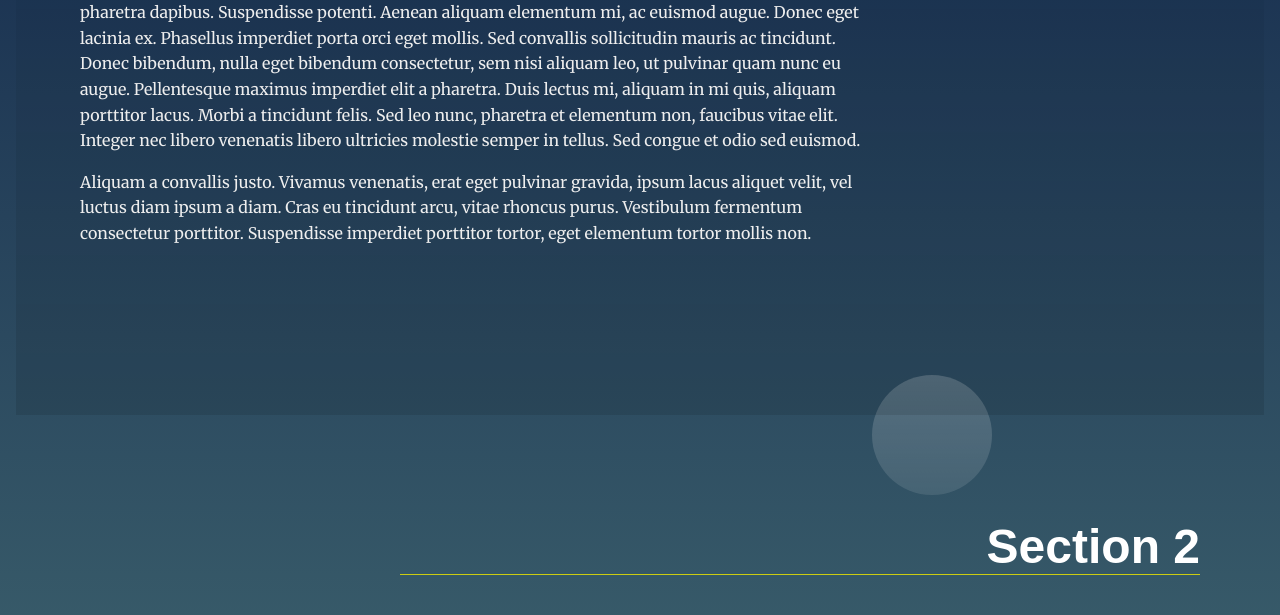
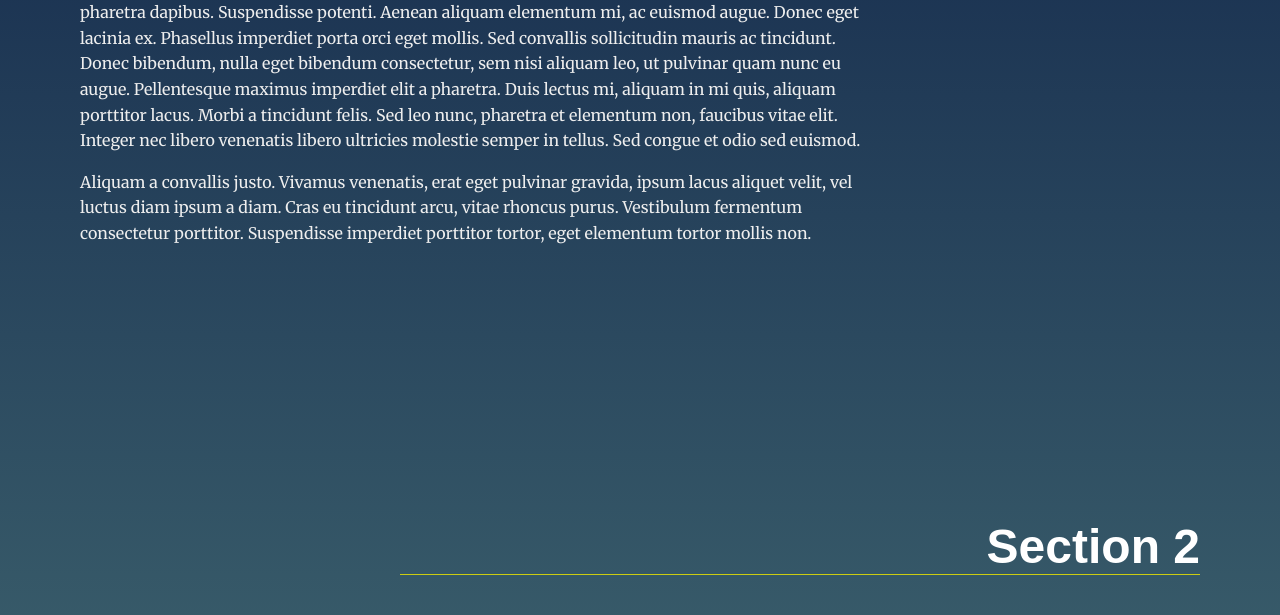
Before and after one commit to dilipagheda/landing-page, a plain HTML site: page index.html in a window 1280 px wide. Shown: the part 696-1311 px from the top of the page. Drawn offline with Linux system fonts and the light colour scheme.

Commit message:
renamed classname in html

```diff
--- a/index.html
+++ b/index.html
@@ -26,7 +26,7 @@
     a data attribute that will populate the li node.
     Adding more sections will automatically populate nav.
     The first section is set to active class by default -->
-    <section id="section1" data-nav="Section 1"  class="your-active-class">
+    <section id="section1" data-nav="Section 1">
       <div class="landing__container">
         <h2>Section 1</h2>
         <p>Lorem ipsum dolor sit amet, consectetur adipiscing elit. Morbi fermentum metus faucibus lectus pharetra dapibus. Suspendisse potenti. Aenean aliquam elementum mi, ac euismod augue. Donec eget lacinia ex. Phasellus imperdiet porta orci eget mollis. Sed convallis sollicitudin mauris ac tincidunt. Donec bibendum, nulla eget bibendum consectetur, sem nisi aliquam leo, ut pulvinar quam nunc eu augue. Pellentesque maximus imperdiet elit a pharetra. Duis lectus mi, aliquam in mi quis, aliquam porttitor lacus. Morbi a tincidunt felis. Sed leo nunc, pharetra et elementum non, faucibus vitae elit. Integer nec libero venenatis libero ultricies molestie semper in tellus. Sed congue et odio sed euismod.</p>
```
